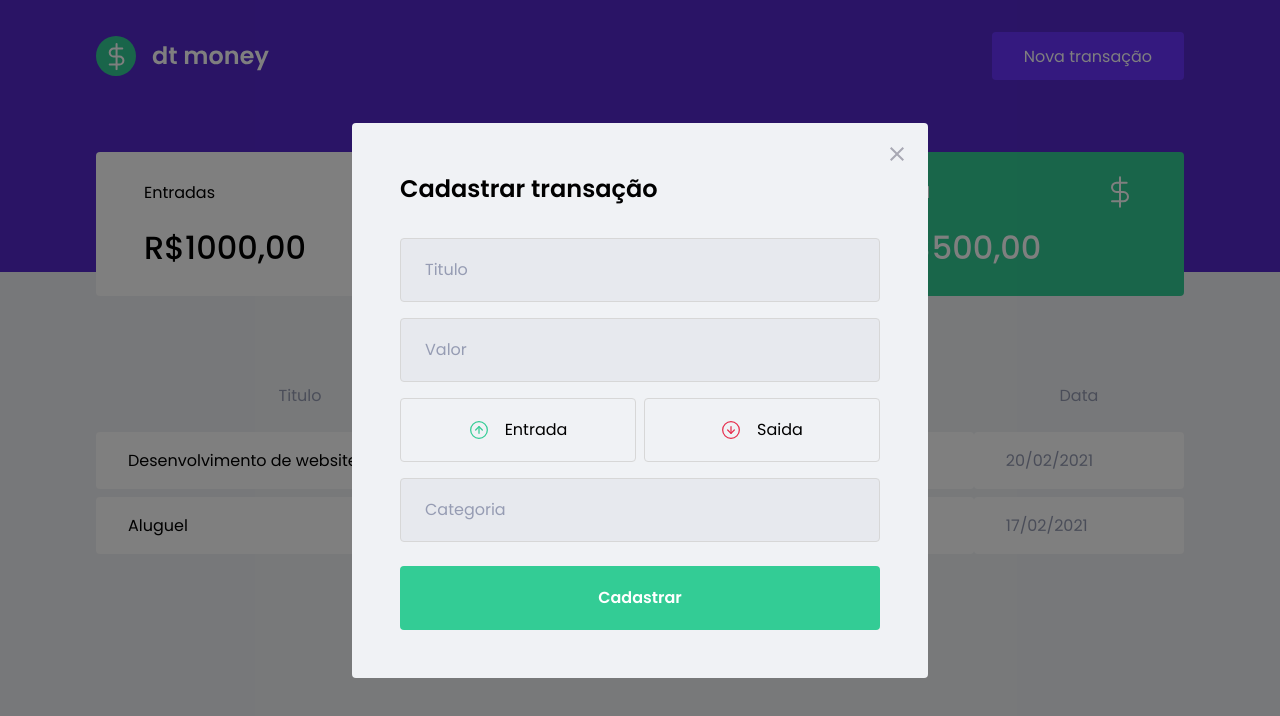
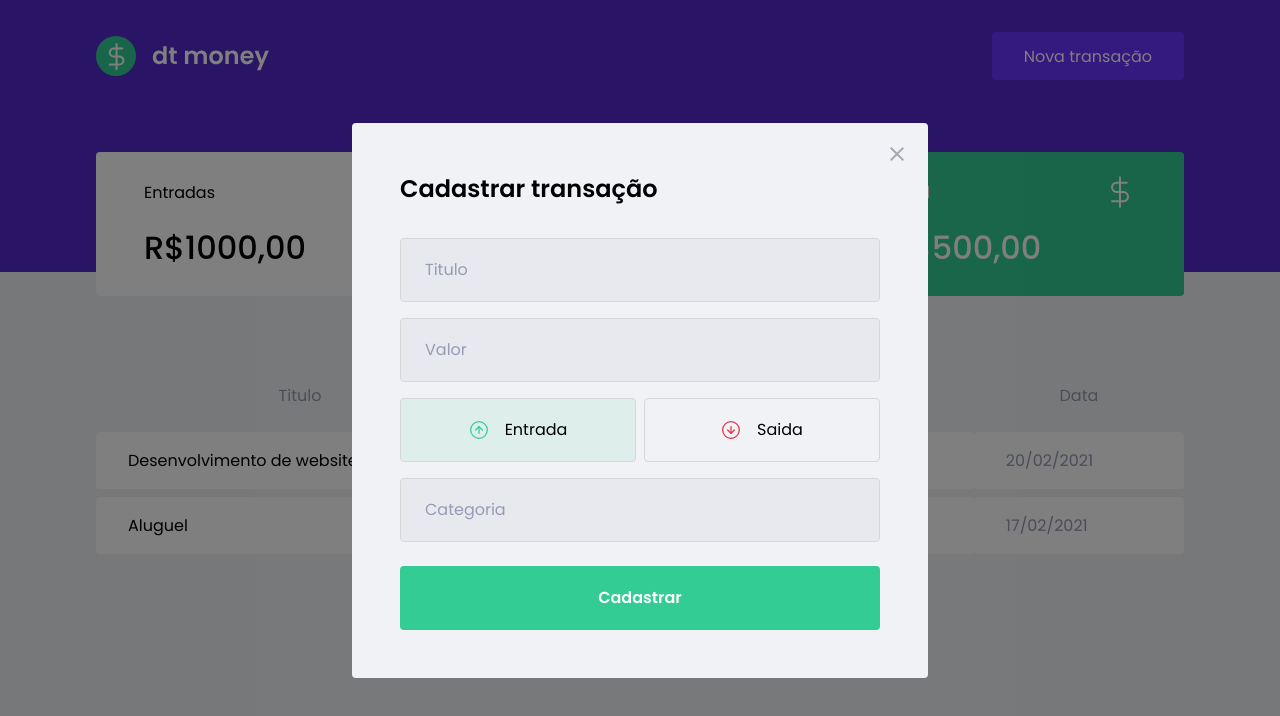
Before and after one commit to salesof7/reactjs_dtmoney-ignite, a React (Create React App) app: page / in a window 1280 px wide. Both pictures are taken after a click on the button "Nova transação". Shown: the top 716 px of the page. Built offline with nearby package versions, Linux system fonts and the light colour scheme; no server answers; what miragejs would draw is missing.

Commit message:
Adjusting the colors of the modal buttons

```diff
--- a/src/components/NewTransactionModal/index.tsx
+++ b/src/components/NewTransactionModal/index.tsx
@@ -1,8 +1,9 @@
+import { useState } from 'react';
 import Modal from 'react-modal';
 import closeImg from '../../assets/close.svg';
 import incomeImg from '../../assets/income.svg';
 import outcomeImg from '../../assets/outcome.svg';
-import { Container, TransactionTypeContainer } from './styles';
+import { Container, TransactionTypeContainer, RadioBox } from './styles';
 
 interface NewTransactionModalProps {
   isOpen: boolean;
@@ -10,6 +11,8 @@
 }
 
 export function NewTransactionModal({isOpen, onRequestClose}:NewTransactionModalProps) {
+  const [type, setType] = useState('deposit');
+
   return (
     <Modal
       isOpen={isOpen}
@@ -38,18 +41,25 @@
         />
 
         <TransactionTypeContainer>
-          <button
+          <RadioBox
             type="button"
+            onClick={() => setType('deposit')}
+            isActive={type === 'deposit'}
+            activeColor="green"
           >
             <img src={incomeImg} alt="Entrada" />
             <span>Entrada</span>
-          </button>
-          <button
+          </RadioBox>
+
+          <RadioBox
             type="button"
+            onClick={() => setType('withdraw')}
+            isActive={type === 'withdraw'}
+            activeColor="red"
           >
             <img src={outcomeImg} alt="Saida" />
             <span>Saida</span>
-          </button>
+          </RadioBox>
         </TransactionTypeContainer>
 
         <input
--- a/src/components/NewTransactionModal/styles.ts
+++ b/src/components/NewTransactionModal/styles.ts
@@ -1,5 +1,5 @@
 import styled from 'styled-components';
-import { darken } from 'polished';
+import { darken, transparentize } from 'polished';
 
 export const Container = styled.form`
   h2 {
@@ -54,13 +54,27 @@
   display: grid;
   grid-template-columns: 1fr 1fr;
   gap: 0.5rem;
+`;
 
-  button {
+interface RadioBoxProps {
+  isActive: boolean;
+  activeColor: 'green' | 'red';
+}
+
+const colors = {
+  green: '#33cc95',
+  red: '#e52e4d'
+}
+
+export const RadioBox = styled.button<RadioBoxProps>`
   height: 4rem;
   border: 1px solid #d7d7d7;
   border-radius: 0.25rem;
 
-    background: transparent;
+  background: ${(props) => props.isActive
+    ? transparentize(0.9, colors[props.activeColor])
+    : 'transparent'
+  };
 
   display: flex;
   align-items: center;
@@ -82,5 +96,4 @@
     font-size: 1rem;
     color: var(--text-title);
   }
-  }
 `;
```
Lines whose indentation alone changed are shown as unchanged.
